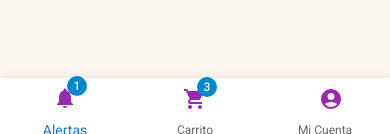
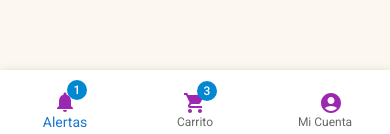
Before and after one commit to maraushuaia/coderhouse-43185-react, a React (Create React App) app: page / in a window 390 px wide. Shown: the part 710-844 px from the top of the page. Built offline with nearby package versions, Linux system fonts and the light colour scheme; the HTML template or start-up script is replaced by a standard one.

Commit message:
Acomodo padding de los elementos para la vista de BarMobile

```diff
--- a/src/components/CartWidget/CartWidgetView.jsx
+++ b/src/components/CartWidget/CartWidgetView.jsx
@@ -6,11 +6,16 @@ import {Badge, IconButton} from '@mui/material';
 import ShoppingCartIcon from '@mui/icons-material/ShoppingCart';
 
 const CartView = ({color}) => {
-  console.log("Contenido de color: =>",color)
+  console.log('Contenido de color: =>', color);
   return (
-      <IconButton size='large' aria-label='show shopping' color={color}>
+    <IconButton
+      size='large'
+      aria-label='show shopping'
+      color={color}
+      sx={{pt: 1, pb: 0}}
+    >
       <Badge badgeContent={3} color='info'>
-        <ShoppingCartIcon />
+        <ShoppingCartIcon sx={{pb: 0}} />
       </Badge>
     </IconButton>
   );
--- a/src/components/Navbar/BarMobile.jsx
+++ b/src/components/Navbar/BarMobile.jsx
@@ -28,14 +28,21 @@ const BarMobile = () => {
           onChange={(event, newValue) => {
             setValue(newValue);
           }}
+          sx={{pt: 1}}
         >
           <BottomNavigationAction
             label='Alertas'
-            icon={<NotificationView color='secondary'/>}
+            icon={<NotificationView color='secondary' />}
           />
-          <BottomNavigationAction label='Carrito' icon={<CartView color='secondary'/>} />
-          <BottomNavigationAction label='Mi Cuenta' icon={<UserView color='secondary'/>} />
-          </BottomNavigation>
+          <BottomNavigationAction
+            label='Carrito'
+            icon={<CartView color='secondary' />}
+          />
+          <BottomNavigationAction
+            label='Mi Cuenta'
+            icon={<UserView color='secondary' />}
+          />
+        </BottomNavigation>
       </BottomAppBar>
     </Box>
   );
--- a/src/components/Notification/NotificationView.jsx
+++ b/src/components/Notification/NotificationView.jsx
@@ -8,9 +8,14 @@ import NotificationsIcon from '@mui/icons-material/Notifications';
 
 const NotificationView = ({color}) => {
   return (
-    <IconButton size='large' aria-label='notification' color={color}>
+    <IconButton
+      size='large'
+      aria-label='notification'
+      color={color}
+      sx={{pt: 1, pb: 0}}
+    >
       <Badge badgeContent={1} color='info'>
-        <NotificationsIcon />
+        <NotificationsIcon sx={{pb: 0}} />
       </Badge>
     </IconButton>
   );
--- a/src/components/User/UserView.jsx
+++ b/src/components/User/UserView.jsx
@@ -54,8 +54,9 @@ const UserView = ({color}) => {
         aria-haspopup='true'
         onClick={handleProfileMenuOpen}
         color={color}
+        sx={{pt: 1, pb: 0}}
       >
-        <AccountCircle />
+        <AccountCircle sx={{pb: 0}} />
       </IconButton>
       {renderMenu}
     </Box>
```
